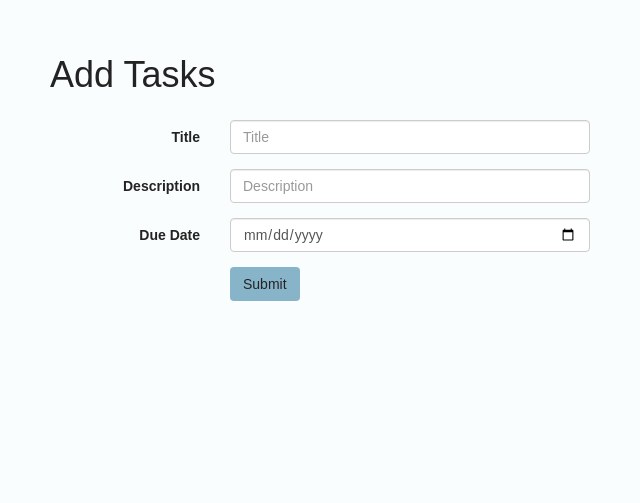
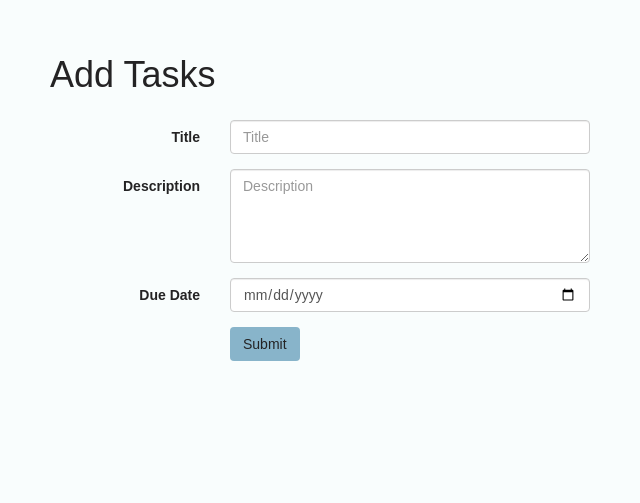
Before and after one commit to wurscht/team_tasks, a PHP site: page /task/create in a window 1280 px wide. Shown: the part 335-838 px from the top of the page, without its empty margins (35-675 px from the left). Run offline with PHP 8.4, Linux system fonts and the light colour scheme; some libraries are stand-ins or nearby versions; some web fonts are replaced.

Commit message:
change input fields to textarea

```diff
--- a/view/task_create.php
+++ b/view/task_create.php
@@ -4,19 +4,19 @@
 		<div class="form-group">
 		  <label class="col-md-2 control-label" for="title">Title</label>
 		  <div class="col-md-4">
-		  	<input id="title" name="title" type="text" placeholder="Title" class="form-control input-md">
+		  	<input id="title" name="title" type="text" placeholder="Title" class="form-control input-md" required="required">
 		  </div>
 		</div>
 		<div class="form-group">
 		  <label class="col-md-2 control-label" for="description">Description</label>
 		  <div class="col-md-4">
-		  	<input id="description" name="description" type="text" placeholder="Description" class="form-control input-md">
+		  	<textarea rows="4" cols="50" id="description" name="description" placeholder="Description" class="form-control input-md" required="required"></textarea>
 		  </div>
 		</div>
 		<div class="form-group">
 		  <label class="col-md-2 control-label" for="due_date">Due Date</label>
 		  <div class="col-md-4">
-		  	<input id="due_date" name="due_date" type="date" class="form-control input-md">
+		  	<input id="due_date" name="due_date" type="date" class="form-control input-md" required="required">
 		  </div>
 		</div>
 		<div class="form-group">
--- a/view/task_edit.php
+++ b/view/task_edit.php
@@ -10,7 +10,7 @@
 		<div class="form-group">
 		  <label class="col-md-2 control-label" for="description">Description</label>
 		  <div class="col-md-4">
-		  	<input id="description" name="description" value="<?php echo $task->description ?>" type="text" placeholder="Description" class="form-control input-md">
+              <textarea rows="4" cols="50" id="description" name="description" placeholder="Description" class="form-control input-md" required="required"><?php echo $task->description ?></textarea>
 		  </div>
 		</div>
 		<div class="form-group">
```
